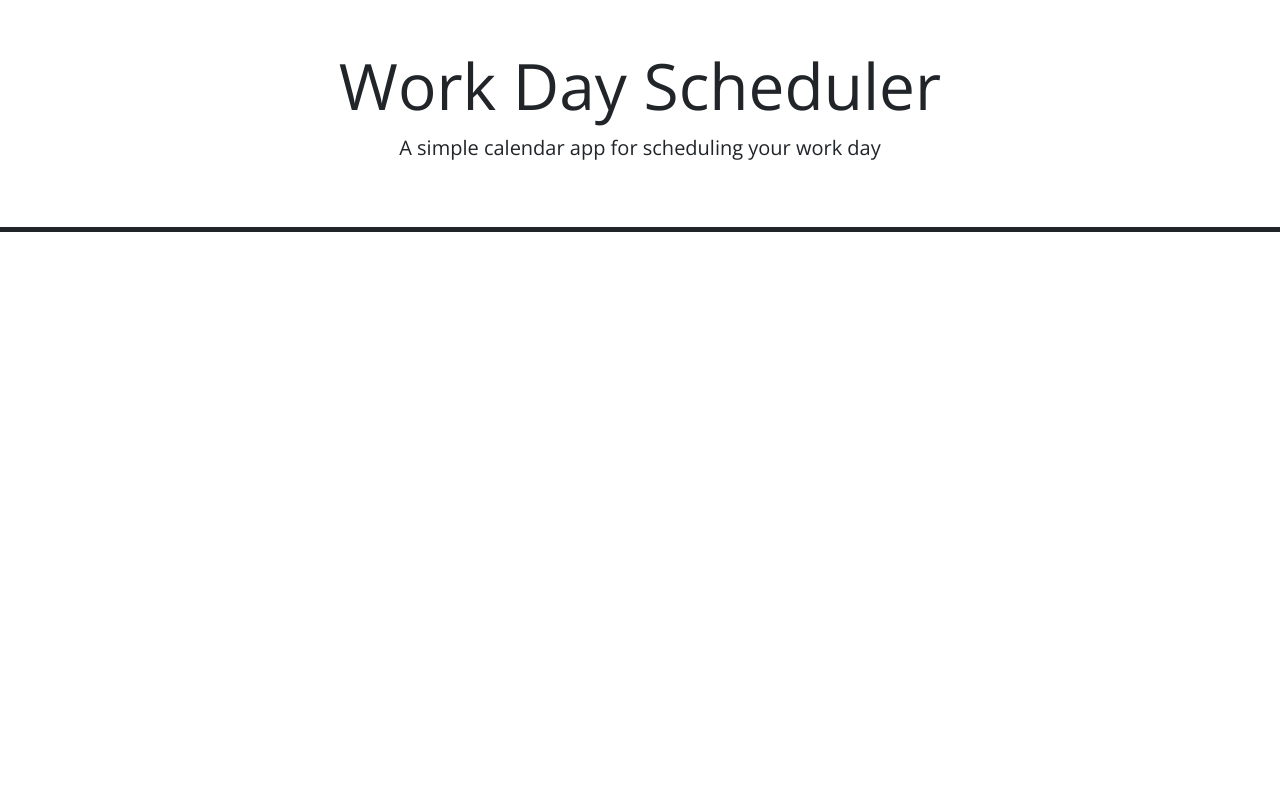
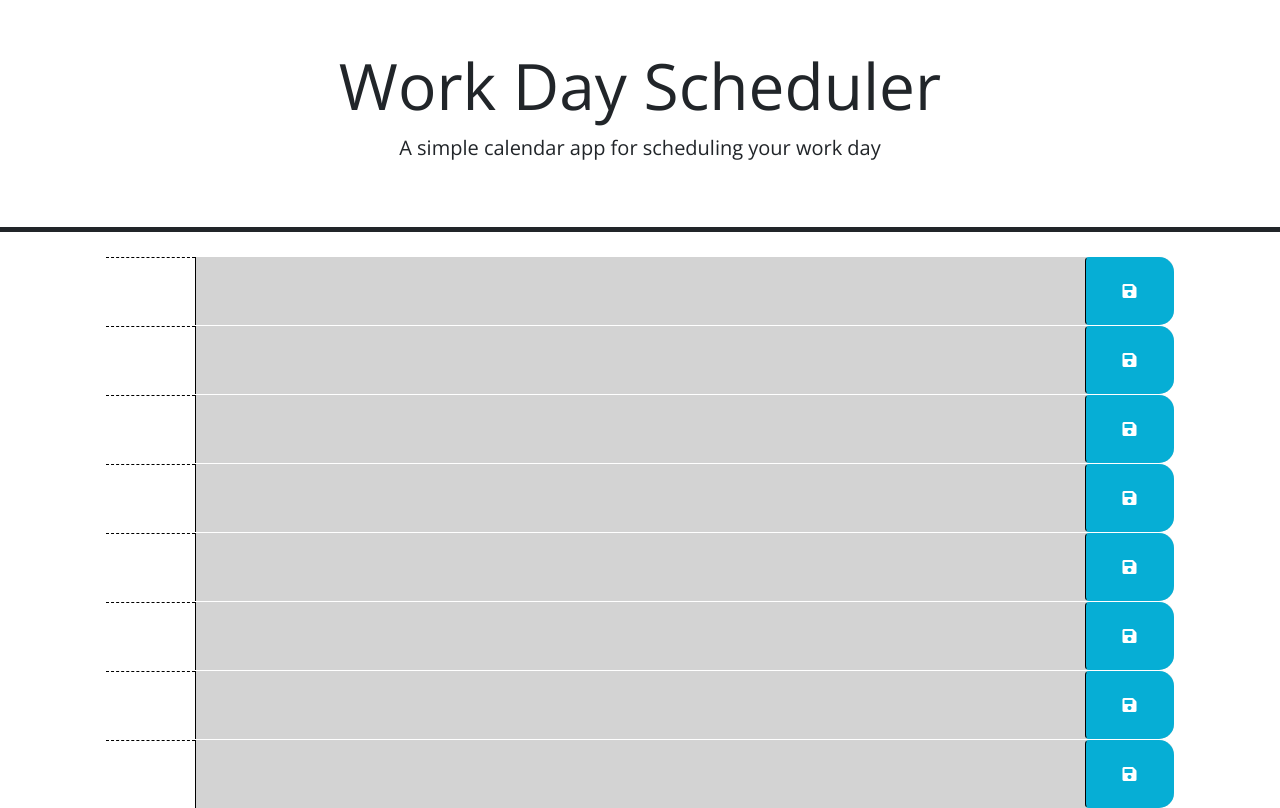
Before and after one commit to Matt0Stark/event_manager, a plain HTML site: page index.html in a window 1280 px wide. Drawn offline with nearby package versions, Linux system fonts and the light colour scheme.

Commit message:
8 time boxes populating. loop working for now

```diff
--- a/index.html
+++ b/index.html
@@ -28,7 +28,7 @@
       <p class="lead">A simple calendar app for scheduling your work day</p>
       <p id="currentDay" class="lead"></p>
     </header>
-    <div class="container-lg px-5" id="time-block-list">
+    <div class="container-lg px-5" id="time-block-list"></div>
       <!-- Use class for "past", "present", and "future" to apply styles to the
         time-block divs accordingly. The javascript will need to do this by
         adding/removing these classes on each div by comparing the hour in the
--- a/script.js
+++ b/script.js
@@ -57,37 +57,61 @@ $(document).ready(function(){
 
   $(function () {
 
-
+    console.log(array);
     console.log(this);
 
 
       for(var i = 0; i < array.length; i++) {
 
-        var timeBlock = $("<div/>", {
-            "id":"hour_" + [i],
-            "class":"row time-block past"
-        });
-        var hourCount = $("<div/>", {
-            "class":"col-2 col-md-1 hour text-center py-3"
+        $(timeBlockList).append(
+          $("<div></div>").addClass("row time-block past").append(
+            $("<div/>", {
+              "class":"col-2 col-md-1 hour text-center py-3",
               // set text cotent to [i].hour
-        });
-        var textArea = $("<textarea/>", {
+            }),
+            $("<textarea/>", {
               "class":"col-8 col-md-10 description",
               "row":"3"
               // check localstorage if null "", else fill in?
-        });
-        var saveButton = $("<button/>", {
+            }),
+            $("<button/>", {
               "class":"btn saveBtn col-2 col-md-1",
               "aria-hidden":"true"
-        });
-        var faSave = $("<i/>", {
+            }).append(
+                $("<i/>", {
                   "class":"fas fa-save",
                   "aria-hidden":"true"
-        });
+                })
+              )
+         ));
 
-        $("savebutton").append("faSave");
-        $("timeBlock").append("hourCount", "textArea", "button");
-        $("timeBlocklist").append("timeBlock");
+
+
+        // var timeBlock = $("<div/>", {
+        //     "id":"hour_" + [i],
+        //     "class":"row time-block past"
+        // });
+        // var hourCount = $("<div/>", {
+        //     "class":"col-2 col-md-1 hour text-center py-3"
+        //     // set text cotent to [i].hour
+        // });
+        // var textArea = $("<textarea/>", {
+        //     "class":"col-8 col-md-10 description",
+        //     "row":"3"
+        //     // check localstorage if null "", else fill in?
+        // });
+        // var saveButton = $("<button/>", {
+        //     "class":"btn saveBtn col-2 col-md-1",
+        //     "aria-hidden":"true"
+        // });
+        // var faSave = $("<i/>", {
+        //     "class":"fas fa-save",
+        //     "aria-hidden":"true"
+        // });
+
+        // $("savebutton").append("faSave");
+        // $("timeBlock").append("hourCount", "textArea", "button");
+        // // $("#time-block-list").append("timeBlock");
 
       };
 
```
Lines whose indentation alone changed are shown as unchanged.
